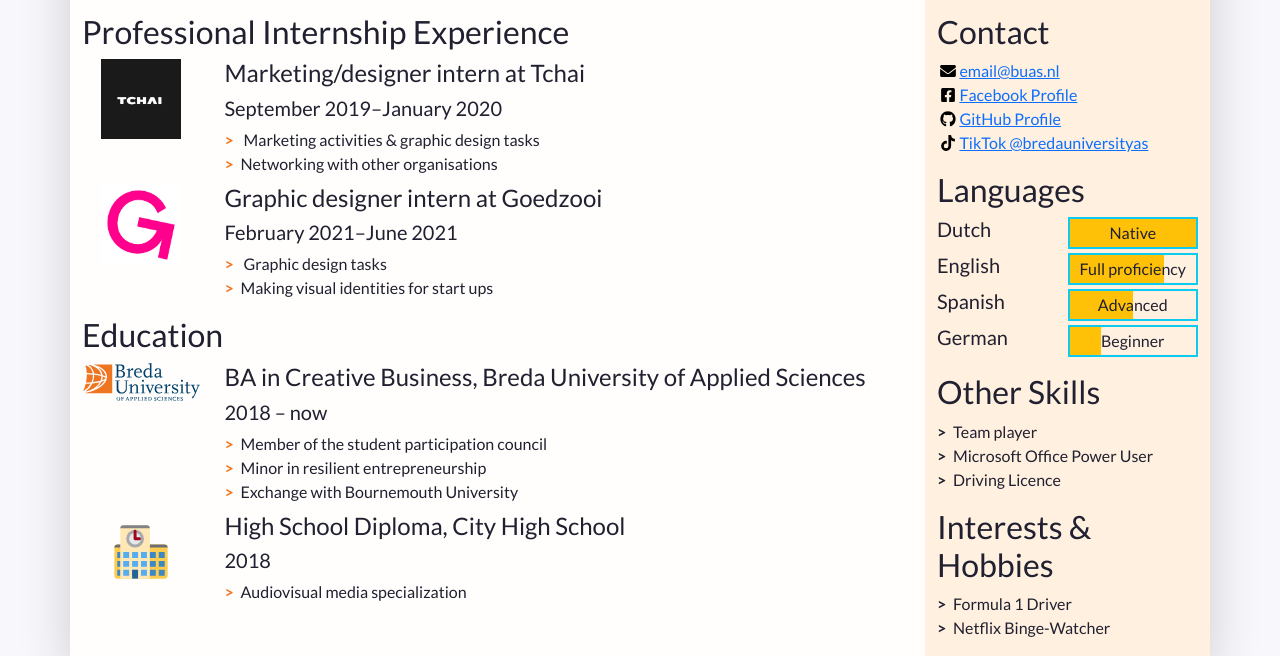
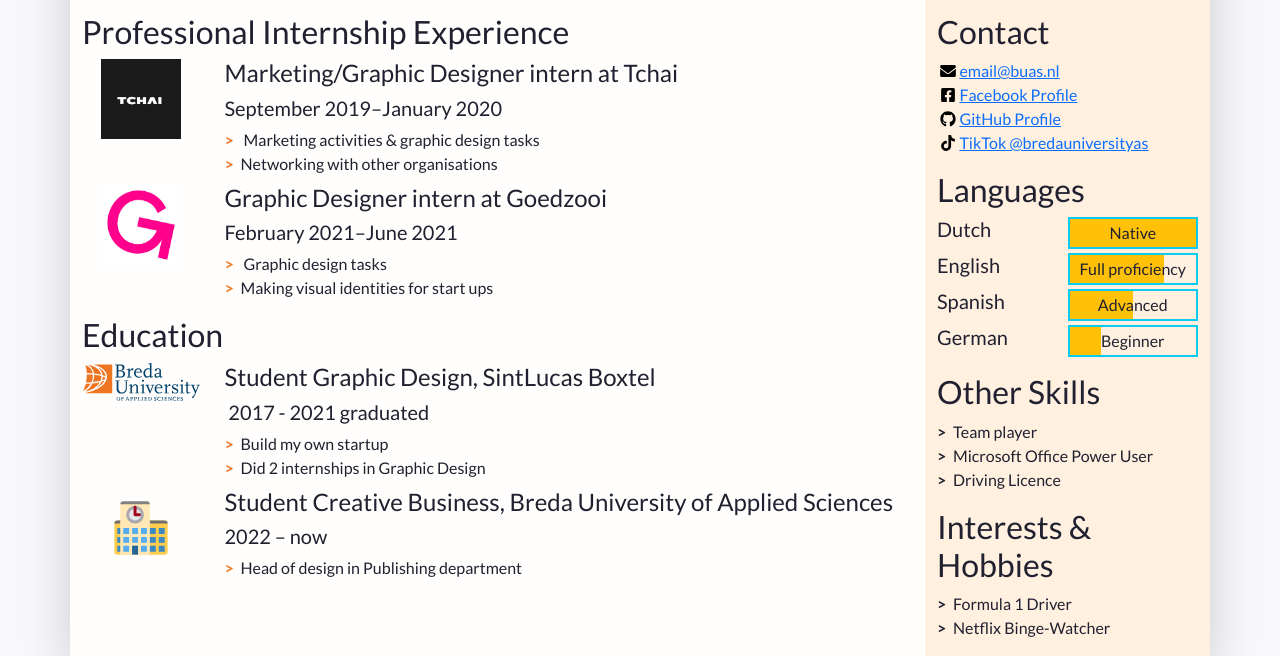
Before and after one commit to minouvanlisdonk/cvminouvanlisdonk, a plain HTML site: page index.html in a window 1280 px wide. Shown: the part 184-840 px from the top of the page. Drawn offline with nearby package versions, Linux system fonts and the light colour scheme.

Commit message:
updated content educations

```diff
--- a/index.html
+++ b/index.html
@@ -84,7 +84,7 @@
                   <img class="biography-logo mw-100 d-block mx-auto" src="images/employers/tchai-logo.jpg" alt="Company logo" width="80">
                 </div>
                 <div class="biography-contents col-9 col-sm-10 col-md-9 col-lg-10">
-                  <h4>Marketing/designer intern at Tchai&nbsp; &nbsp;&nbsp;</h4>
+                  <h4>Marketing/Graphic Designer intern at Tchai&nbsp; &nbsp;&nbsp;</h4>
                   <h5>September 2019–January 2020</h5>
                   <!-- Use the list below to talk about your achievements -->
                   <ul class="biography-details list-unstyled">
@@ -102,7 +102,7 @@
                   <img class="biography-logo mw-100 d-block mx-auto" src="images/employers/Goedzooi-logo.jpg" alt="Company logo" width="80">
                 </div>
                 <div class="biography-contents col-9 col-sm-10 col-md-9 col-lg-10">
-                  <h4>Graphic designer intern at Goedzooi</h4>
+                  <h4>Graphic Designer intern at Goedzooi</h4>
                   <h5>February 2021–June 2021</h5>
 					 <ul class="biography-details list-unstyled">
                     <li>&nbsp;Graphic design tasks</li>
@@ -128,13 +128,13 @@
                   <img class="biography-logo mw-100 d-block mx-auto" src="images/schools/logo-buas.svg" alt="School logo" width="120">
                 </div>
                 <div class="biography-contents col-9 col-sm-10 col-md-9 col-lg-10">
-                  <h4>BA in Creative Business, Breda University of Applied Sciences</h4>
-                  <h5>2018&nbsp;&ndash;&nbsp;now</h5>
+                  <h4>Student Graphic Design, SintLucas Boxtel</h4>
+                  <h5>&nbsp;2017 - 2021 graduated</h5>
                   <!-- Use the list below to talk about minors, exchanges, extra-curricular activities. -->
                   <ul class="biography-details list-unstyled">
-                    <li>Member of the student participation council</li>
-                    <li>Minor in resilient entrepreneurship</li>
-                    <li>Exchange with Bournemouth University</li>
+                    <li>Build my own startup</li>
+                    <li>Did 2 internships in Graphic Design</li>
+
                   </ul>
                 </div>
               </li>
@@ -145,10 +145,10 @@
                   <img class="biography-logo mw-100 d-block mx-auto" src="images/schools/school.svg" alt="School logo" width="80">
                 </div>
                 <div class="biography-contents col-9 col-sm-10 col-md-9 col-lg-10">
-                  <h4>High School Diploma, City High School</h4>
-                  <h5>2018</h5>
+                  <h4>Student Creative Business, Breda University of Applied Sciences</h4>
+                  <h5>2022 – now&nbsp;</h5>
                   <ul class="biography-details list-unstyled">
-                    <li>Audiovisual media specialization</li>
+                    <li>Head of design in Publishing department</li>
                   </ul>
                 </div>
               </li>
```
